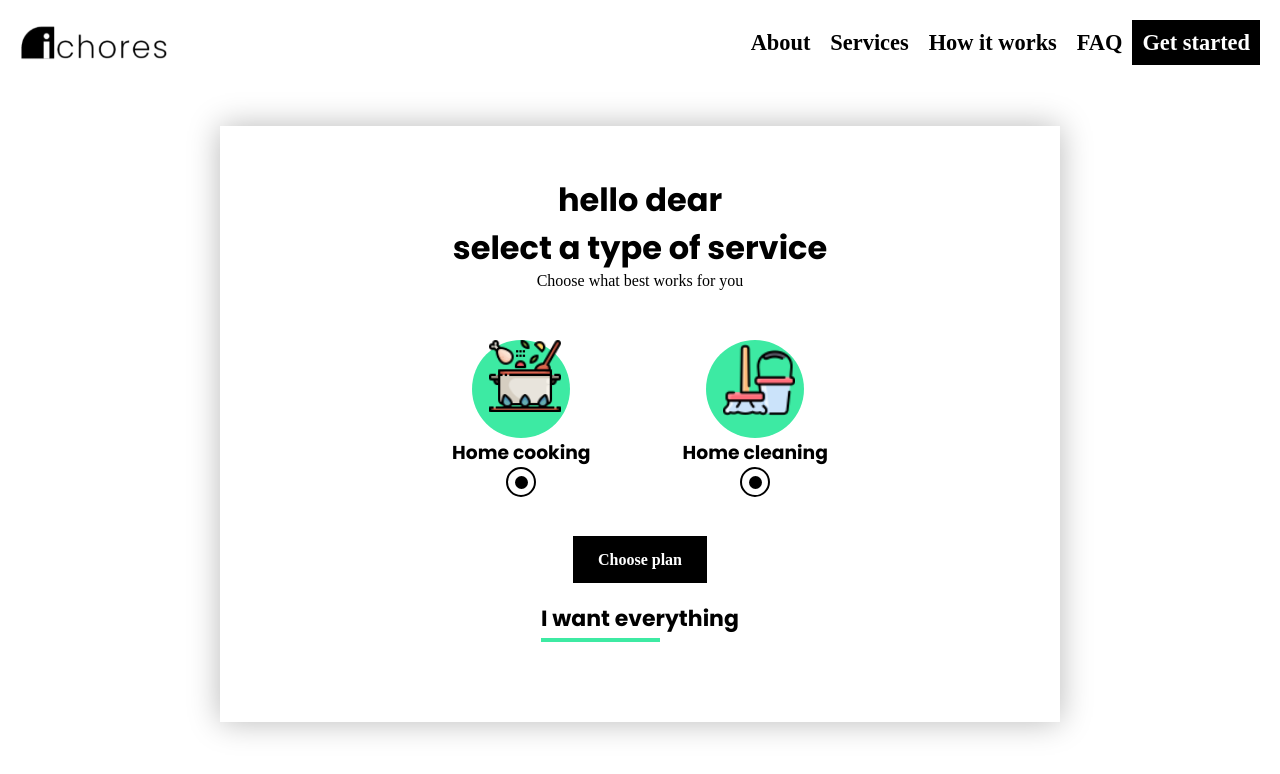
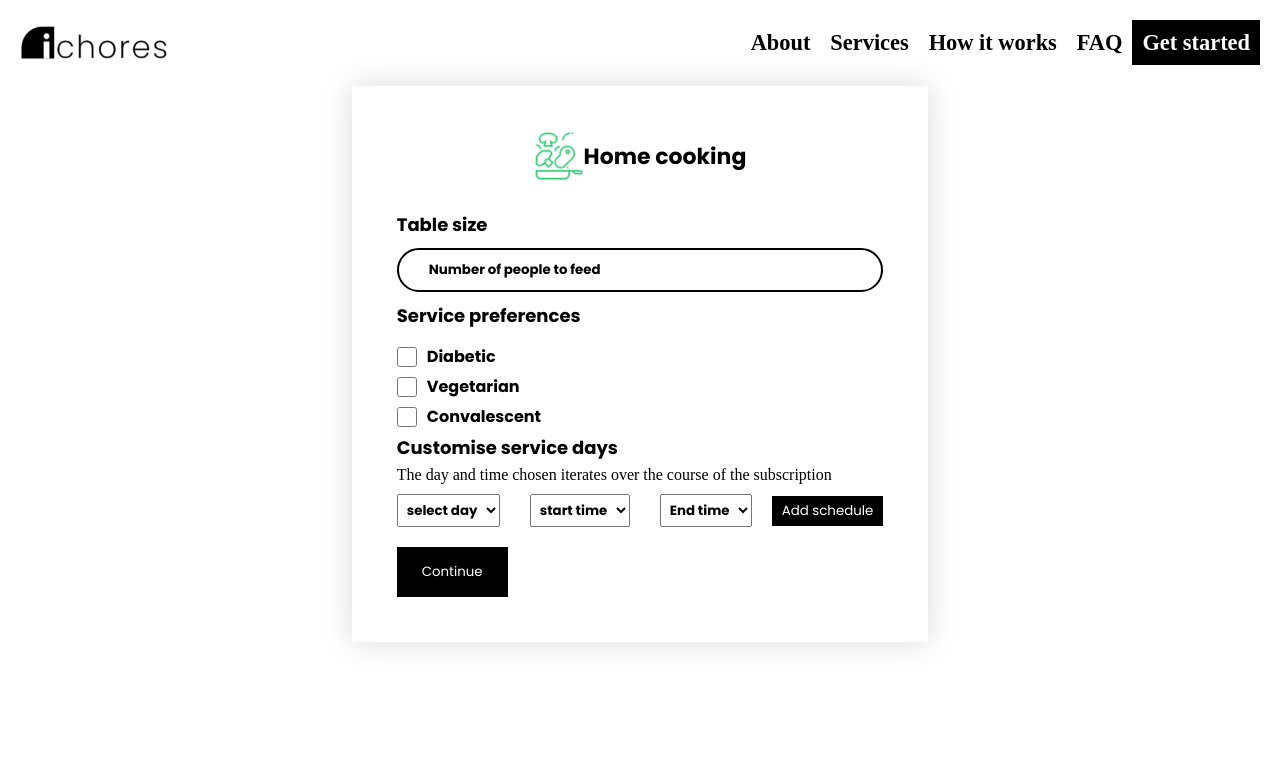
Before and after one commit to iChores/Official-webapp, a React (Create React App) app: page /dashboard in a window 1280 px wide. Shown: the top 774 px of the page. Built offline with nearby package versions, Linux system fonts and the light colour scheme.

Commit message:
updating subscribe forms and pricing logic

```diff
--- a/package.json
+++ b/package.json
@@ -14,6 +14,7 @@
     "react-router-dom": "^6.0.2",
     "react-scripts": "4.0.3",
     "styled-components": "^5.3.3",
+    "uuid": "^8.3.2",
     "web-vitals": "^1.1.2"
   },
   "scripts": {
--- a/src/Components/HomeCookingForm.js
+++ b/src/Components/HomeCookingForm.js
@@ -1,7 +1,8 @@
 import { PrimaryButton } from "../Styles/Buttons.style";
 import CookingFormWrapper from "../Styles/HomeCookingForm.style";
 import Pan from "../Assets/Pan.png";
-function HomeCookingForm({chooseShow}) {
+import SetSchedule from "./SetSchedule";
+function HomeCookingForm({ chooseShow }) {
 	return (
 		<CookingFormWrapper
 			style={{
@@ -36,28 +37,7 @@ function HomeCookingForm({chooseShow}) {
 				<p>
 					The day and time chosen iterates over the course of the subscription
 				</p>
-				<div className="service-day-wrapper">
-					<div className="container">
-						<h4>Day</h4>
-						<select name="" id="">
-							<option value="Monday">Moday</option>
-							<option value="Tuesday">Tuesday</option>
-							<option value="Wedsday">Wedsday</option>
-							<option value="Thursday">Thursday</option>
-							<option value="Friday">Friday</option>
-							<option value="Saturday">Saturday</option>
-						</select>
-					</div>
-					<div className="container">
-						<h4>From</h4>
-						<input type="time" name="Time" />
-					</div>
-					<div className="container">
-						<h4>To</h4>
-						<input type="time" name="Time" />
-					</div>
-					<button>Add schedule</button>
-				</div>
+				<SetSchedule/>
 				<PrimaryButton>
 					<button className="continue">Continue</button>
 				</PrimaryButton>
--- /dev/null
+++ b/src/Components/SetSchedule.js
@@ -0,0 +1,183 @@
+import { useState } from "react";
+import styled from "styled-components";
+import { v4 as ID } from "uuid";
+
+function SetSchedule() {
+    const [day, setDay] = useState("");
+    const [error, setError] = useState([])
+	const [startTime, setStartTime] = useState("");
+	const [endTime, setEndTime] = useState("");
+	const [schedule, setSchedule] = useState([]);
+
+	function addItem() {
+		const endTimeNumber = extractTimeToNumber(endTime);
+		const CheckDay = checkDay(day);
+		const startTimeNumber = 12 - extractTimeToNumber(startTime);
+		const StartTime = extractTimeToNumber(startTime);
+		console.log(endTimeNumber, startTimeNumber, StartTime);
+
+		if (startTimeNumber > 6 && endTimeNumber > StartTime && CheckDay) {
+			const Price = Math.floor((endTimeNumber - StartTime) * 635.38);
+			const collection = { day, startTime, endTime, Price };
+			setSchedule([...schedule, collection]);
+		} else if (startTimeNumber > 6 && endTimeNumber === StartTime && CheckDay) {
+			const Price = 635.38;
+			const collection = { day, startTime, endTime, Price };
+			setSchedule([...schedule, collection]);
+		} else if (startTimeNumber > 6 && CheckDay) {
+			const Price = Math.floor(endTimeNumber * 635.38);
+			const collection = { day, startTime, endTime, Price };
+			setSchedule([...schedule, collection]);
+		} else if (CheckDay) {
+			const Price = Math.floor((startTimeNumber + endTimeNumber) * 635.38);
+			const collection = { day, startTime, endTime, Price };
+			setSchedule([...schedule, collection]);
+		} else {
+			return false;
+		}
+	}
+
+	function checkError() {}
+
+	function extractTimeToNumber(time) {
+		if (time.length >= 4) {
+			const number = time.slice(0, 2);
+			return parseInt(number);
+		}
+		if (time.length < 4) {
+			const number = time.slice(0, 1);
+			return parseInt(number);
+		}
+	}
+	function checkDay(day) {
+		if (day === " " || day === "Day" || day === "") {
+			return false;
+		} else {
+			return true;
+		}
+	}
+
+	return (
+		<>
+			<div className="service-day-wrapper">
+				<div className="container">
+					<select
+						name=""
+						id=""
+						value={day}
+						onChange={(e) => setDay(e.target.value)}
+					>
+						<option value="Day">select day</option>
+						<option value="Monday">Moday</option>
+						<option value="Tuesday">Tuesday</option>
+						<option value="Wedsday">Wedsday</option>
+						<option value="Thursday">Thursday</option>
+						<option value="Friday">Friday</option>
+						<option value="Saturday">Saturday</option>
+					</select>
+				</div>
+				<div className="container">
+					<select
+						name=""
+						id=""
+						value={startTime}
+						onChange={(e) => setStartTime(e.target.value)}
+					>
+						<option value="0">start time</option>
+						<option value="6am">6am</option>
+						<option value="7am">7am</option>
+						<option value="8am">8am</option>
+						<option value="9am">9am</option>
+						<option value="10am">10am</option>
+						<option value="11am">11am</option>
+						<option value="12pm">12pm</option>
+						<option value="1pm">1pm</option>
+						<option value="2pm">2pm</option>
+						<option value="3pm">3pm</option>
+						<option value="4pm">4pm</option>
+						<option value="5pm">5pm</option>
+						<option value="6pm">6pm</option>
+					</select>
+				</div>
+				<div className="container">
+					<select
+						name=""
+						id=""
+						value={endTime}
+						onChange={(e) => setEndTime(e.target.value)}
+					>
+						<option value="0">End time</option>
+						<option value="7am">7am</option>
+						<option value="8am">8am</option>
+						<option value="9am">9am</option>
+						<option value="10am">10am</option>
+						<option value="11am">11am</option>
+						<option value="12pm">12pm</option>
+						<option value="1pm">1pm</option>
+						<option value="2pm">2pm</option>
+						<option value="3pm">3pm</option>
+						<option value="4pm">4pm</option>
+						<option value="5pm">5pm</option>
+						<option value="6pm">6pm</option>
+					</select>
+				</div>
+				<button onClick={addItem}>Add schedule</button>
+			</div>
+			{schedule.map((item) => {
+				const key1 = ID();
+				const key2 = ID();
+				const key3 = ID();
+				const key4 = ID();
+				return (
+					<Item key={key4}>
+						<h5 key={key1}> {item.day}</h5>
+						<h5 key={key2}> {`Start time: ${item.startTime}`}</h5>
+						<h5 key={key3}>{`End time: ${item.endTime}`}</h5>
+						<button>
+							<svg
+								xmlns="http://www.w3.org/2000/svg"
+								width="9.811"
+								height="9.811"
+								viewBox="0 0 9.811 9.811"
+							>
+								<rect
+									width="12.406"
+									height="1.469"
+									transform="translate(1.039) rotate(45)"
+									fill="red"
+								/>
+								<rect
+									width="12.406"
+									height="1.469"
+									transform="translate(0 8.772) rotate(-45)"
+									fill="red"
+								/>
+							</svg>
+						</button>
+					</Item>
+				);
+			})}
+		</>
+	);
+}
+
+const Item = styled.div`
+	display: flex;
+	margin-top: 10px;
+	h5 {
+		padding: 5px 10px;
+		background: #f2f2f2;
+		margin-left: 10px;
+		:nth-child(1) {
+			margin-left: 0;
+		}
+	}
+    button{
+        background: transparent;
+        border: none;
+        outline:none;
+        padding: 5px;
+        cursor: pointer;
+    }
+`;
+export default SetSchedule;
--- a/src/Routes/subscribe.js
+++ b/src/Routes/subscribe.js
@@ -6,7 +6,7 @@ function Subscribe({user}) {
 	const [homeCooking, setHomeCooking] = useState(false);
 	const [homeCleaning, setHomeCleaning] = useState(false);
 	const [both, setBoth] = useState(false);
-	const [chooseShow, chooseSetShow] = useState(true);
+	const [chooseShow, chooseSetShow] = useState(false);
 	const [subscriptionData, setSubscriptionData] = useState({
 		subscriptionType: "",
 		subscriptionDetails: "",
--- a/src/Styles/HomeCookingForm.style.js
+++ b/src/Styles/HomeCookingForm.style.js
@@ -1,7 +1,6 @@
 import styled from "styled-components";
 
-const CookingFormWrapper =
-	styled.div`
+const CookingFormWrapper = styled.div`
 	display: flex;
 	justify-content: center;
 	align-items: center;
@@ -62,28 +61,31 @@ const CookingFormWrapper =
 		}
 		.service-day-wrapper {
 			display: flex;
-            align-items:center;
-            margin-top:10px;
+			align-items: center;
+			margin-top: 10px;
 			.container {
 				margin-left: 30px;
-				:nth-child(1){
-                    margin-left:0;
-                }
+				select {
+					padding: 5px;
+					font-weight: bold;
+				}
+				:nth-child(1) {
+					margin-left: 0;
+				}
 			}
-            button{
-                width:fit-content;
-                height:fit-content;
-                margin-top:20px;
-                margin-left:20px;
-                padding:5px 10px;
-                border:none;
-                color:white;
-                background-color:black;
-            }
+			button {
+				width: fit-content;
+				height: fit-content;
+				margin-left: 20px;
+				padding: 5px 10px;
+				border: none;
+				color: white;
+				background-color: black;
+			}
 		}
 		.continue {
 			margin-top: 20px;
-			cursor:pointer;
+			cursor: pointer;
 		}
 	}
 `;
```
Also changed, not shown: 1 other file (tests, documents, lock files or other folders).
